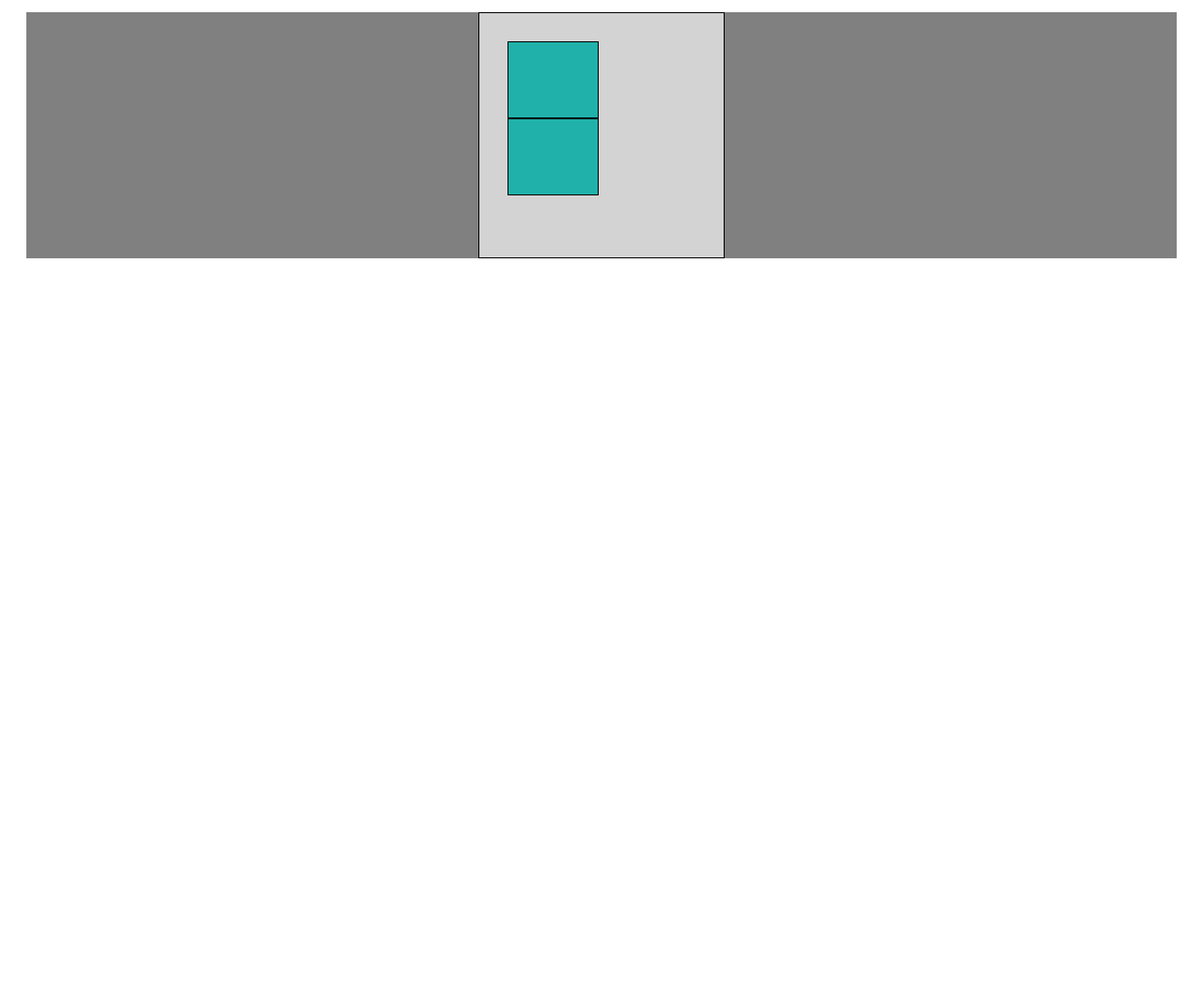
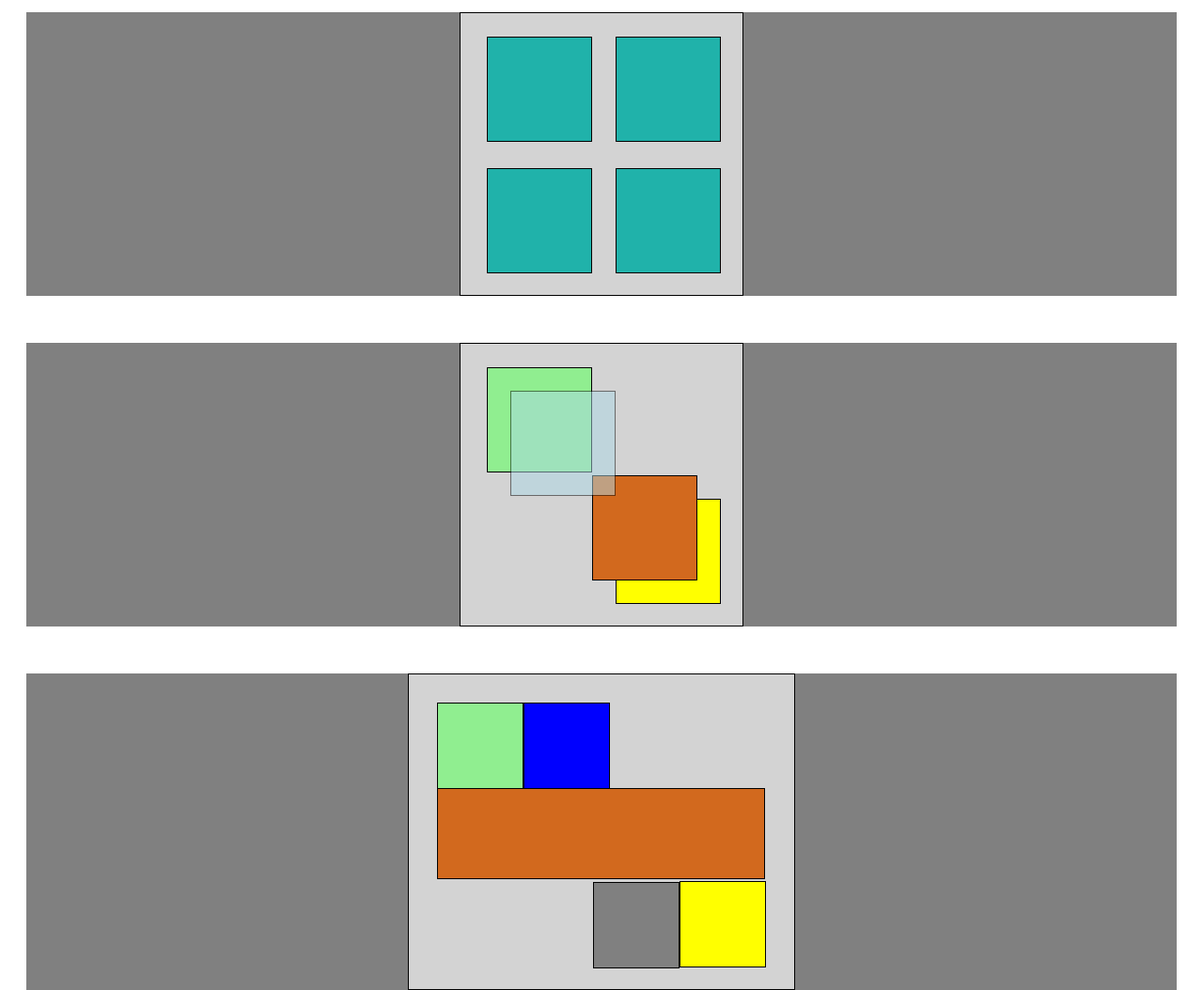
Before and after one commit to NapoluonJR/Positionnement, a plain HTML site: page index.html in a window 1280 px wide. Shown: the part 2300-3354 px from the top of the page at 94% size. Before the commit the page ends 2575 px from the top, so only its background shows below. Drawn offline with Linux system fonts and the light colour scheme.

Commit message:
Exo positionnement final

```diff
--- a/index.html
+++ b/index.html
@@ -72,5 +72,22 @@
             <div class="box8"></div>
         </div>
     </section>
+    <section class="section3">
+        <div class="boxsizing container">
+            <div class="box9"></div>
+            <div class="box10"></div>
+            <div class="box11"></div>
+            <div class="box12"></div>
+        </div>
+    </section>
+    <section class="section4">
+        <div class="boxsizing2 container">
+            <div class="box13"></div>
+            <div class="box14"></div>
+            <div class="box15"></div>
+            <div class="box16"></div>
+            <div class="box17"></div>
+        </div>
+    </section>
 </body>
 </html>
--- a/style.css
+++ b/style.css
@@ -10,6 +10,18 @@
     margin: 20px;
 }
 .section2{
+    position: relative;
+    top: 280px;
+    background: grey;
+    margin: 20px;
+}
+.section3{
+    position: relative;
+    top: 280px;
+    background: grey;
+    margin: 20px;
+}
+.section4{
     position: relative;
     top: 280px;
     background: grey;
@@ -163,21 +175,146 @@ li[name=ha]{
     left: 150px;
 }
 .boxsizing{
-    box-sizing: content-box;
-    width: 200px;
-    height: 200px;
+    width: 240px;
+    height: 240px;
     border: 1px solid black;
     background-color: lightgrey;
+    position: relative;
 }
 .box5{
     background-color: lightseagreen;
     border: 1px solid black;
-    padding: 20%;
-    width: 15px;
+    padding: 15%;
+    width: 20px;
+    height: 20px;
+    position: absolute;
+    top: 25px;
+    right: 160px;
 }
 .box6{
     background-color: lightseagreen;
     border: 1px solid black;
-    padding: 20%;
-    width: 15px;
+    padding: 15%;
+    width: 20px;
+    height: 20px;
+    position: absolute;
+    top: 165px;
+    right: 160px;
 }
+.box7{
+    background-color: lightseagreen;
+    border: 1px solid black;
+    padding: 15%;
+    width: 20px;
+    height: 20px;
+    position: absolute;
+    top: 25px;
+    left: 165px;
+}
+.box8{
+    background-color: lightseagreen;
+    border: 1px solid black;
+    padding: 15%;
+    width: 20px;
+    height: 20px;
+    position: absolute;
+    top: 165px;
+    left: 165px;
+}
+.box9{
+    background-color: lightgreen;
+    border: 1px solid black;
+    padding: 15%;
+    width: 20px;
+    height: 20px;
+    position: absolute;
+    z-index: 0;
+    top: 25px;
+    right: 160px;
+}
+.box10{
+    background-color: lightblue;
+    border: 1px solid black;
+    opacity: 0.5;
+    padding: 15%;
+    width: 20px;
+    height: 20px;
+    position: absolute;
+    z-index: 3;
+    top: 50px;
+    right: 135px;
+}
+.box11{
+    background-color: chocolate;
+    border: 1px solid black;
+    padding: 15%;
+    width: 20px;
+    height: 20px;
+    position: absolute;
+    z-index: 2;
+    top: 140px;
+    left: 140px;
+}
+.box12{
+    background-color: yellow;
+    border: 1px solid black;
+    padding: 15%;
+    width: 20px;
+    height: 20px;
+    position: absolute;
+    z-index: 1;
+    top: 165px;
+    left: 165px;
+}
+.boxsizing2{
+    width: 350px;
+    height: 275px;
+    border: 1px solid black;
+    background-color: lightgrey;
+    position: relative;
+}
+.box13{
+    background-color: lightgreen;
+    border: 1px solid black;
+    padding: 10%;
+    width: 20px;
+    height: 20px;
+    float: left;
+    top: 25px;
+    right: 160px;
+}
+.box14{
+    background-color: blue;
+    border: 1px solid black;
+    padding: 10%;
+    width: 20px;
+    height: 20px;
+    float: left;
+}
+.box15{
+    background-color: yellow;
+    border: 1px solid black;
+    padding: 10%;
+    width: 20px;
+    height: 20px;
+    float: right;
+    margin-top: 190px;
+}
+.box16{
+    background-color: grey;
+    border: 1px solid black;
+    padding: 10%;
+    width: 20px;
+    height: 20px;
+    float: right;
+    margin-top: 98.5px;
+}
+.box17{
+    background-color: chocolate;
+    border: 1px solid black;
+    padding: 10%;
+    width: 265px;
+    height: 13px;
+    position: absolute;
+    top: 121px;
+}
```
